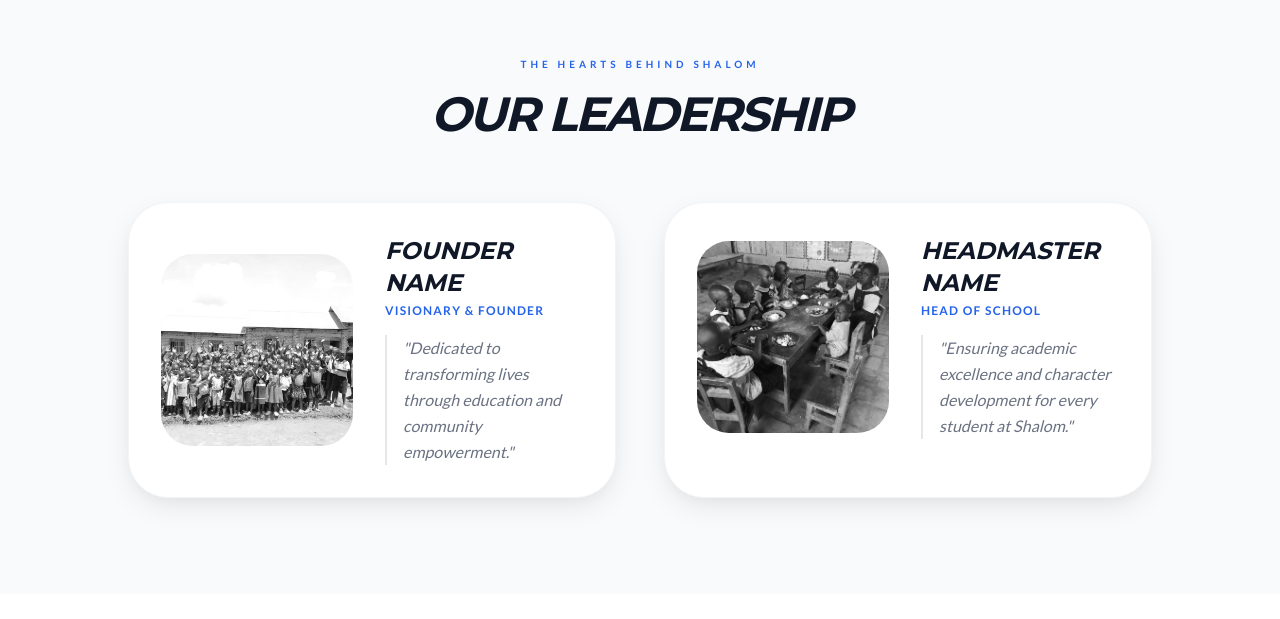
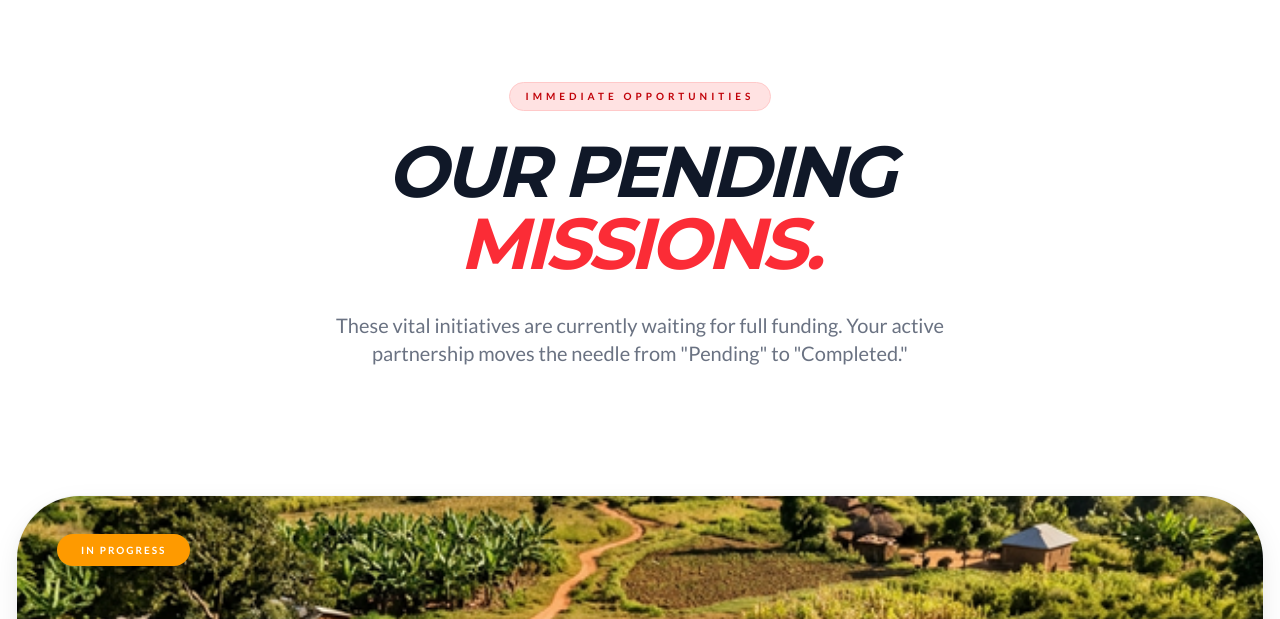
Before and after one commit to kiezra8/Shalom, a React (Vite) app: page / in a window 1280 px wide. Shown: the part 8161-8780 px from the top of the page. Built offline with nearby package versions, Linux system fonts and the light colour scheme.

Commit message:
feat: remove leadership team section

```diff
--- a/src/App.jsx
+++ b/src/App.jsx
@@ -6,7 +6,6 @@
 import Hero from './components/Hero';
 import ImpactSection from './components/ImpactSection';
 import PendingProjects from './components/PendingProjects';
-import Leadership from './components/Leadership';
 import FounderStory from './components/FounderStory';
 
 const ContactModal = ({ isOpen, onClose }) => {
@@ -114,7 +113,6 @@
             >
               <Hero onCtaClick={openContact} />
               <ImpactSection openContact={openContact} />
-              <Leadership />
               <PendingProjects openContact={openContact} />
               <FounderStory />
             </motion.div>
```
